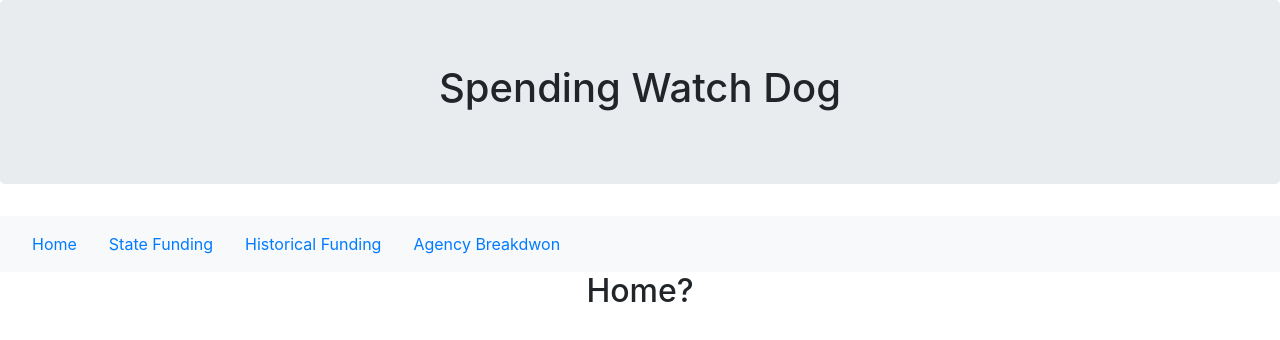
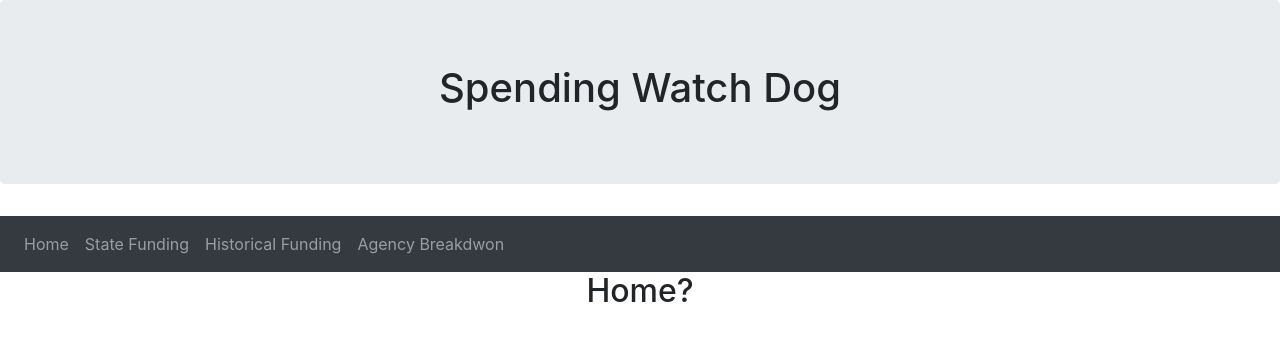
Before and after one commit to joemdevlin/spendingWatchDog, a React (Create React App) app: page / in a window 1280 px wide. Shown: the top 340 px of the page. Built offline with nearby package versions, Linux system fonts and the light colour scheme; the HTML template or start-up script is replaced by a standard one.

Commit message:
Fixed weird blue links

```diff
--- a/src/App.js
+++ b/src/App.js
@@ -2,7 +2,7 @@ import './App.css';
 import 'bootstrap/dist/css/bootstrap.min.css';
 import {
   Route,
-  NavLink,
+  Link,
   HashRouter
 } from "react-router-dom";
 import Home from "./components/HomeView";
@@ -10,7 +10,7 @@ import Breakdown from "./components/AgencyBreakdownView";
 import History from "./components/HistoricalFundingView";
 import State from "./components/StatesView";
 
-import {Nav, Jumbotron} from "react-bootstrap";
+import {Jumbotron} from "react-bootstrap";
 
 function App() {
   return (
@@ -19,12 +19,15 @@ function App() {
           <h1>Spending Watch Dog</h1>
       </Jumbotron>
       <HashRouter>
-        <Nav class="navbar navbar-expand-lg navbar-light bg-light" activeKey="/home" variant="tabs">
-              <Nav.Item><NavLink class="nav-link" to="/">Home</NavLink></Nav.Item>
-              <Nav.Item><NavLink class="nav-link" to="/states">State Funding</NavLink></Nav.Item>
-              <Nav.Item><NavLink class="nav-link" to="/historical">Historical Funding</NavLink></Nav.Item>
-              <Nav.Item><NavLink class="nav-link" to="/breakdown">Agency Breakdwon</NavLink></Nav.Item>
-        </Nav>
+        <div class="navbar navbar-expand-md navbar-dark bg-dark">
+          <ul class="navbar-nav mr-auto">
+            <li class="nav-item"><Link class="nav-link" to="/">Home</Link></li>
+            <li class="nav-item"><Link class="nav-link" to="/states">State Funding</Link></li>
+            <li class="nav-item"><Link class="nav-link" to="/historical">Historical Funding</Link></li>
+            <li class="nav-item"><Link class="nav-link" to="/breakdown">Agency Breakdwon</Link></li>
+          </ul>
+
+        </div>
         <main>
           <div id="content" >
             <Route exact path="/" component={Home}/>
```
